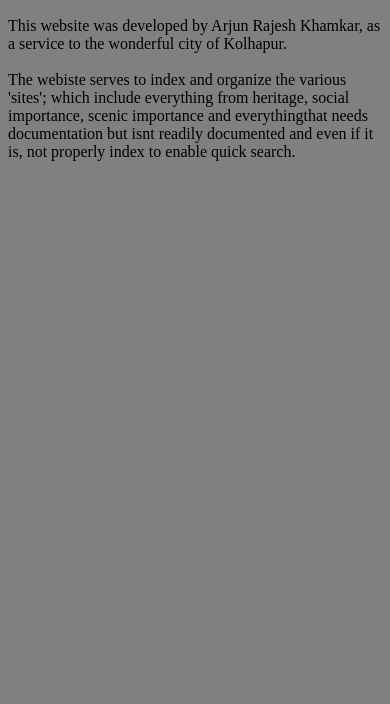
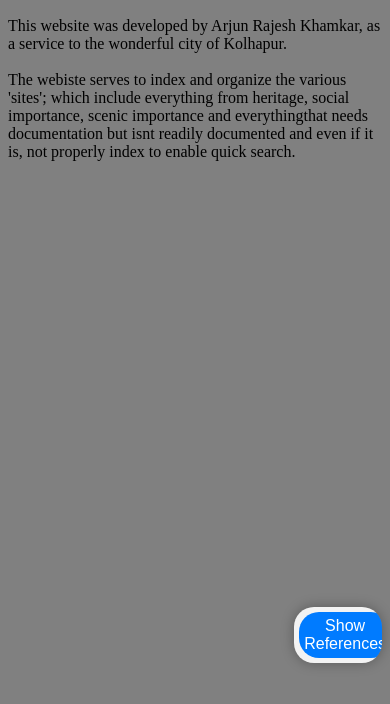
Before and after one commit to ARRYTHEBEAST/SitesInMyCity, a plain HTML site: page about.html in a window 390 px wide. Shown: the part 110-814 px from the top of the page. Drawn offline with Linux system fonts and the light colour scheme.

Commit message:
made the mobile sites overlay go down when we select the sites. removed the references button from the main page and added it to about

```diff
--- a/about.html
+++ b/about.html
@@ -13,7 +13,20 @@
     This website was developed by Arjun Rajesh Khamkar, as a service to the wonderful city of Kolhapur.
     <br>
     <br>The webiste serves to index and organize the various 'sites'; which include everything from heritage, social importance, scenic importance and everythingthat needs documentation but isnt readily documented and even if it is, not properly index to enable quick search.
-
+    <div class="references">
+        <button id="references"> Show References</button>
+    </div>
 
 </body>
 </html>
+<script>
+    const referenceButton = document.querySelector('.references button');
+
+// Function to add click event listeners to buttons
+const addButtonListener = (button, url) => {
+    button.addEventListener('click', () => window.location.href = url);
+};
+
+// Add click event listeners to buttons
+addButtonListener(referenceButton, 'reference.html');
+</script>
--- a/aboutstyle.css
+++ b/aboutstyle.css
@@ -2,3 +2,34 @@
     background-color: gray;
 
 }
+
+.references {
+    position: absolute;
+    top: 85vh;
+    right: 2vw;
+    width: 20vw;
+    max-height: 80vh;
+    max-width: 100px;
+    overflow-y: auto;
+    padding: 5px;
+    background-color: rgba(255, 255, 255, 0.9);
+    border-radius: 20px;
+    box-shadow: 0 0 1.5vh rgba(0, 0, 0, 0.3);
+    z-index: 1000;
+
+}
+
+.references button {
+    font-size: medium;
+    padding: 5px 5px; /* Larger padding for a more spacious button */
+    background-color: #007bff;
+    color: white;
+    border: none;
+    border-radius: 20px; /* Rounded corners for buttons */
+    cursor: pointer;
+    text-align: center; /* Center text inside the button */
+}
+
+.references button:hover {
+    background-color: #0056b3;
+}
--- a/kolhapurStyle.css
+++ b/kolhapurStyle.css
@@ -18,6 +18,7 @@ body, html {
     position: absolute; /* Position navbar over the map */
     top: 2vh; /* Distance from the top of the viewport */
     right: 2vw;  /*Distance from the left of the viewport */
+    bottom: 90vh;
     padding: 5px; /* Add padding inside the navbar for a spacious look */
     border-radius: 20px; /* High border radius for rounded corners */
     background-color: rgba(255, 255, 255, 0.9); /* Optional: Add a semi-transparent background */
@@ -91,11 +92,11 @@ body, html {
 
 .info-overlay {
     position: absolute;
-    top: 10vh;
+    top: 11vh;
     right: 2vw;
     width: auto;
     height: auto;
-    max-width: 20vw;
+    max-width: 30vw;
     max-height: 80vh;
     overflow-y: auto;
     padding: 2vh;
```
Also changed, not shown: kolhapurIndex.html (+2 -2 lines), kolhapurScript.js (+48 -49 lines).
